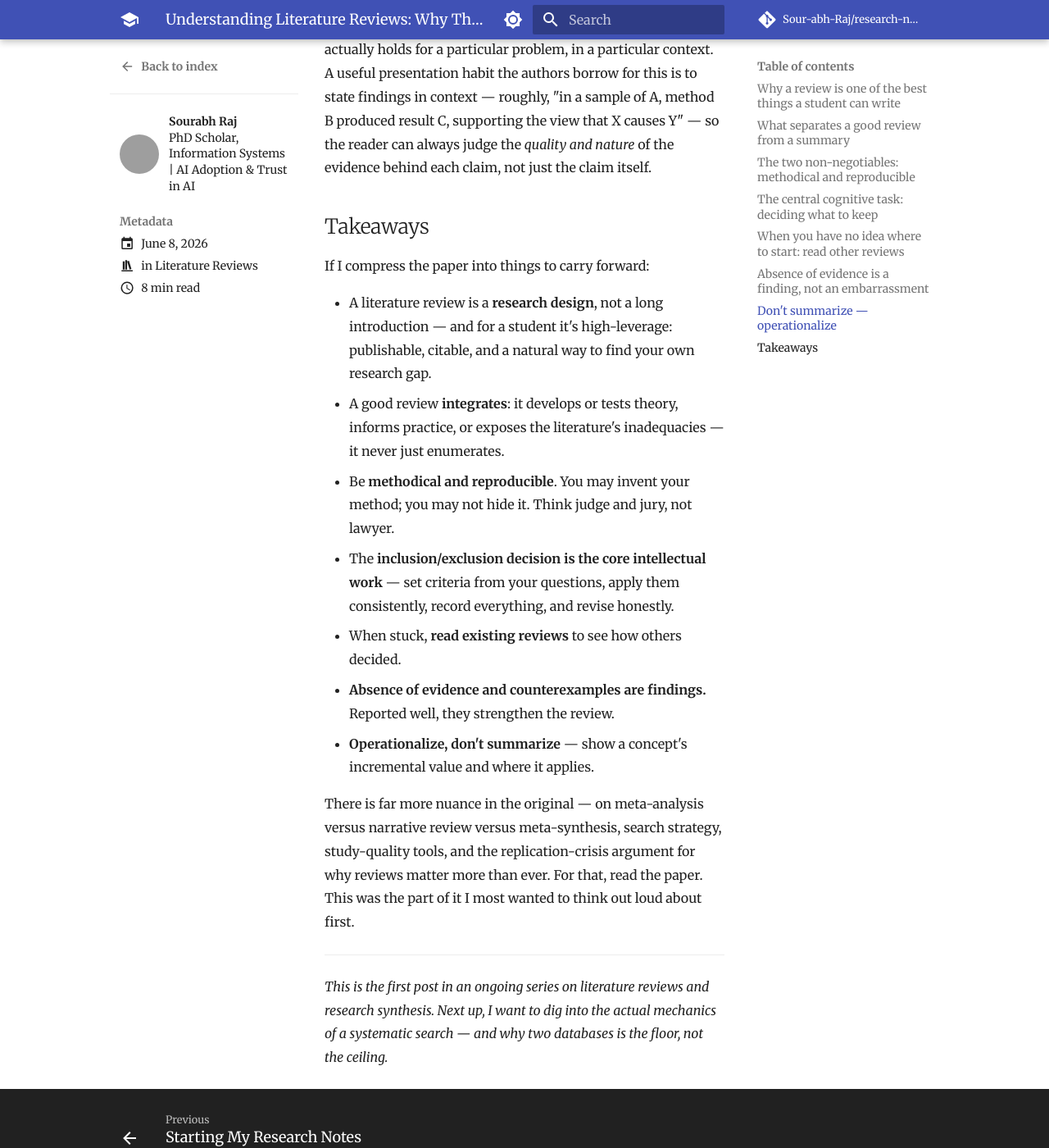
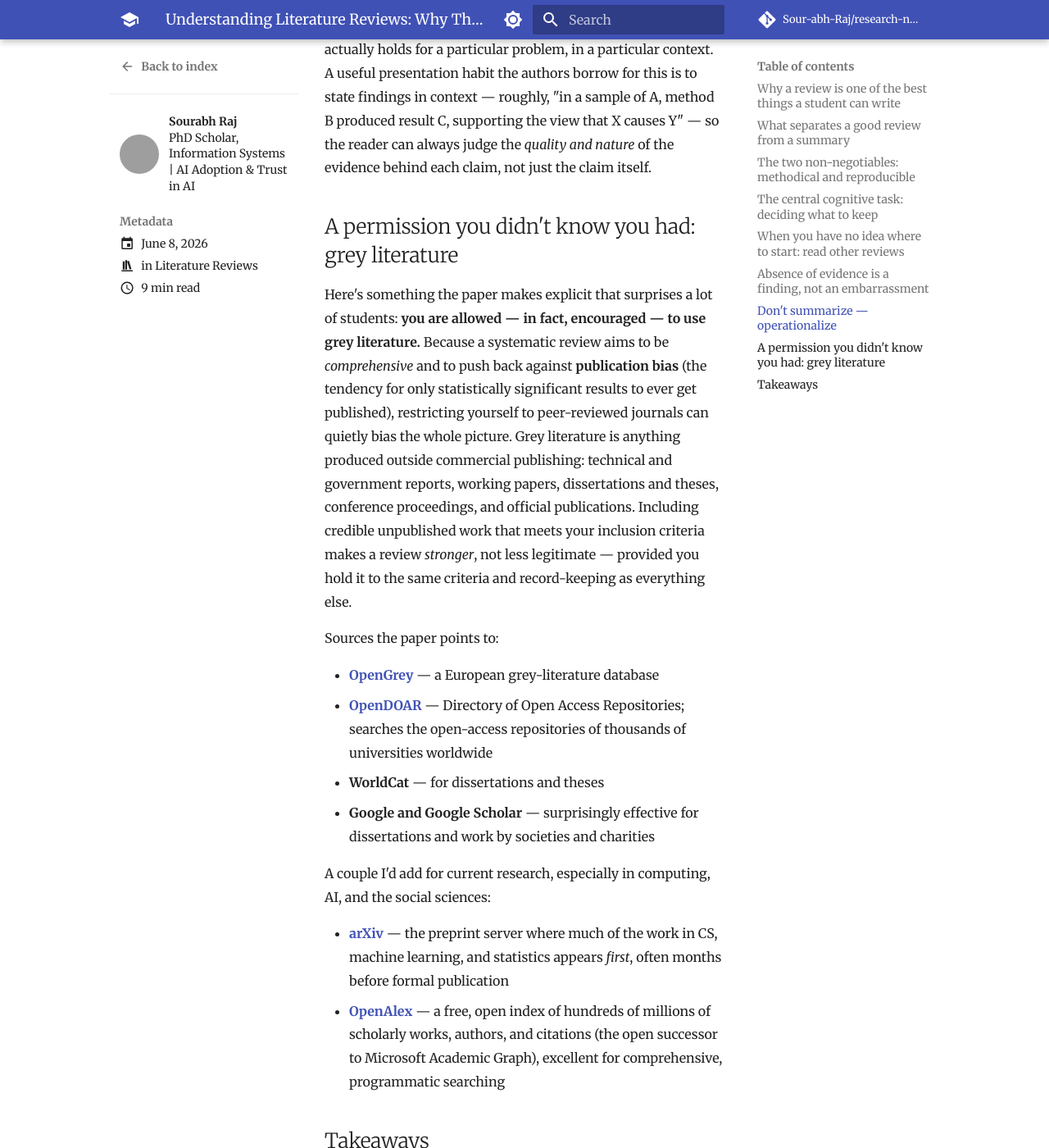
Before and after one commit to Sour-abh-Raj/research-notes, an MkDocs documentation site: the page built from docs/blog/posts/understanding-literature-reviews.md, in a window 1280 px wide and 1400 px high, scrolled down 6384 px. Shown: the whole window at 82% size. Built offline with MkDocs 1.6.1 and Material for MkDocs 9.7.7, drawn with Linux system fonts in a browser that asks for light colours; comment, search, counter and statistics services are not loaded; some of the changed text lies outside the part shown; grey boxes are pictures that could not be loaded.

Commit message:
Add grey literature section to literature reviews article
Note that reviews may use grey literature to fight publication bias; list
the paper's sources (OpenGrey, OpenDOAR, WorldCat, Google Scholar) plus
arXiv and OpenAlex.

Co-Authored-By: Claude Opus 4.8 <noreply@anthropic.com>

```diff
--- a/docs/blog/posts/understanding-literature-reviews.md
+++ b/docs/blog/posts/understanding-literature-reviews.md
@@ -177,6 +177,35 @@ is to state findings in context — roughly, "in a sample of A, method B produce
 the view that X causes Y" — so the reader can always judge the *quality and nature* of the evidence
 behind each claim, not just the claim itself.
 
+## A permission you didn't know you had: grey literature
+
+Here's something the paper makes explicit that surprises a lot of students: **you are allowed — in
+fact, encouraged — to use grey literature.** Because a systematic review aims to be *comprehensive*
+and to push back against **publication bias** (the tendency for only statistically significant
+results to ever get published), restricting yourself to peer-reviewed journals can quietly bias the
+whole picture. Grey literature is anything produced outside commercial publishing: technical and
+government reports, working papers, dissertations and theses, conference proceedings, and official
+publications. Including credible unpublished work that meets your inclusion criteria makes a review
+*stronger*, not less legitimate — provided you hold it to the same criteria and record-keeping as
+everything else.
+
+Sources the paper points to:
+
+- **[OpenGrey](http://www.opengrey.eu)** — a European grey-literature database
+- **[OpenDOAR](https://v2.sherpa.ac.uk/opendoar/)** — Directory of Open Access Repositories; searches
+  the open-access repositories of thousands of universities worldwide
+- **WorldCat** — for dissertations and theses
+- **Google and Google Scholar** — surprisingly effective for dissertations and work by societies and
+  charities
+
+A couple I'd add for current research, especially in computing, AI, and the social sciences:
+
+- **[arXiv](https://arxiv.org)** — the preprint server where much of the work in CS, machine learning,
+  and statistics appears *first*, often months before formal publication
+- **[OpenAlex](https://openalex.org)** — a free, open index of hundreds of millions of scholarly
+  works, authors, and citations (the open successor to Microsoft Academic Graph), excellent for
+  comprehensive, programmatic searching
+
 ## Takeaways
 
 If I compress the paper into things to carry forward:
@@ -192,6 +221,8 @@ If I compress the paper into things to carry forward:
 - When stuck, **read existing reviews** to see how others decided.
 - **Absence of evidence and counterexamples are findings.** Reported well, they strengthen the review.
 - **Operationalize, don't summarize** — show a concept's incremental value and where it applies.
+- **Grey literature is allowed** — searching unpublished work (reports, theses, preprints, OpenAlex,
+  arXiv) fights publication bias and strengthens the review.
 
 There is far more nuance in the original — on meta-analysis versus narrative review versus
 meta-synthesis, search strategy, study-quality tools, and the replication-crisis argument for why
```
